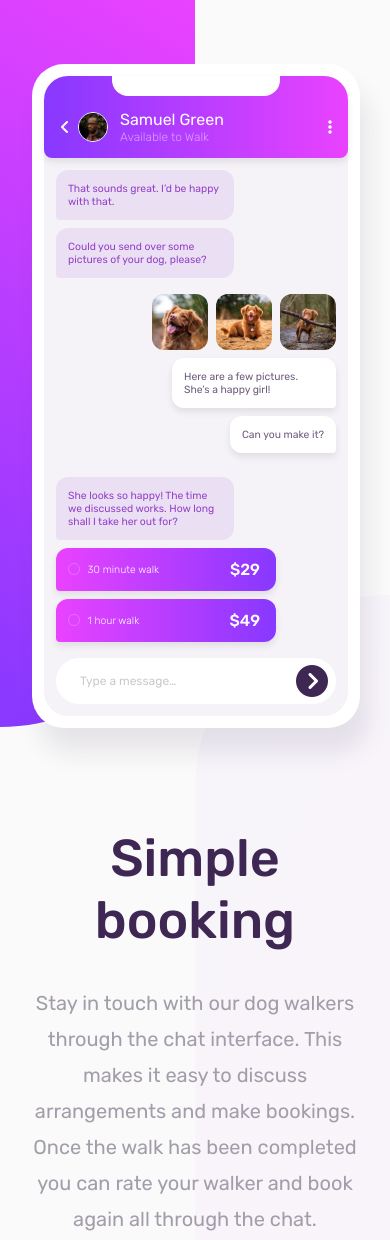
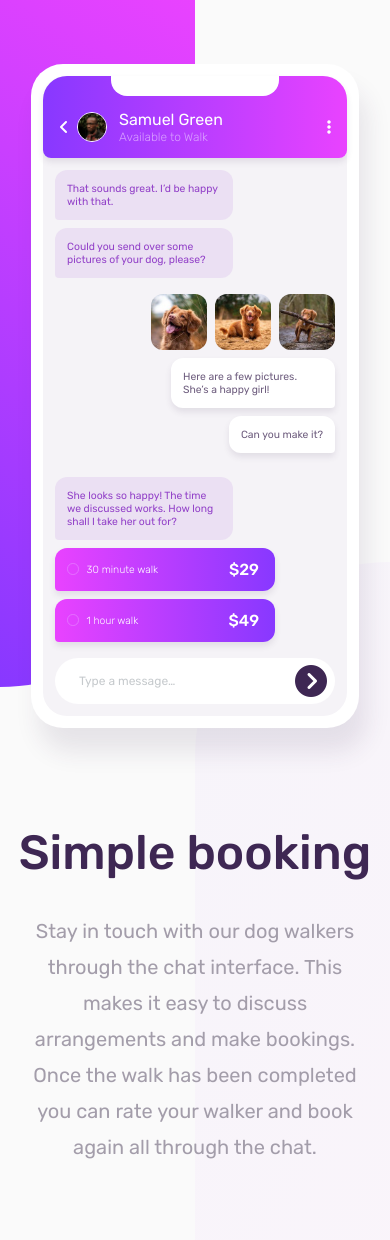
Before and after one commit to b16h22/chat_app_css_illustration_solution, a plain HTML site: page index.html in a window 390 px wide. Drawn offline with Linux system fonts and the light colour scheme.

Commit message:
edit styles.css

```diff
--- a/styles/styles.css
+++ b/styles/styles.css
@@ -321,7 +321,6 @@
       flex-direction: column;
       margin-inline: 0;
       padding-block: 4rem;
-      padding-inline: 2rem;
     }
 
     .phone-section {
@@ -379,12 +378,13 @@
     /* Text */
 
     .title {
-      font-size: 3.25rem;
+      font-size: 3rem;
     }
 
     .desc {
       font-size: 1.25rem;
       line-height: 2.25rem;
+      margin-inline: 2rem;
     }
 
     .name {
```
